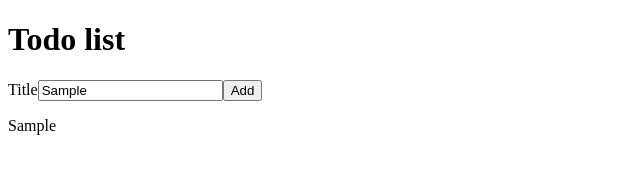
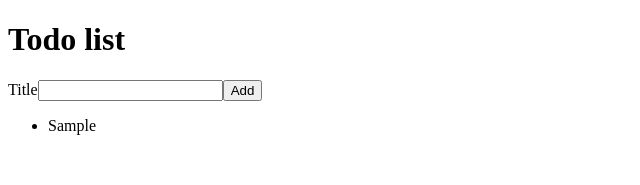
Before and after one commit to vitaliipp/react-todo, a React (Create React App) app: page / in a window 1280 px wide. Both pictures are taken after typing "Sample" into the empty fields and a click on the button "Add". Shown: the top 185 px of the page, without its empty margins (0-640 px from the left). Built offline with nearby package versions, Linux system fonts and the light colour scheme; the HTML template or start-up script is replaced by a standard one.

Commit message:
Add New Todo to List

```diff
--- a/src/AddTodoForm.js
+++ b/src/AddTodoForm.js
@@ -11,8 +11,8 @@ const AddTodoForm = ({ onAddTodo }) => {
   const handleAddTodo = (event) => {
     event.preventDefault();
 
-    onAddTodo(todoTitle);
-    event.target.reset();
+    onAddTodo({ title: todoTitle, id: Date.now() });
+    setTodoTitle('');
   };
 
   return (
--- a/src/App.js
+++ b/src/App.js
@@ -3,13 +3,16 @@ import TodoList from './TodoList';
 import AddTodoForm from './AddTodoForm';
 
 function App() {
-  const [newTodo, setNewTodo] = React.useState('');
   const [todoList, setTodoList] = React.useState([]);
+
+  const addTodo = (newTodo) => {
+    setTodoList([...todoList, newTodo]);
+  };
   return (
     <>
       <h1>Todo list</h1>
-      <AddTodoForm onAddTodo={setNewTodo} />
-      <p>{newTodo}</p>
+      <AddTodoForm onAddTodo={addTodo} />
+
       <TodoList todoList={todoList} />
     </>
   );
--- a/src/TodoListItem.js
+++ b/src/TodoListItem.js
@@ -1,7 +1,7 @@
 import React from 'react';
 
-const TodoListItem = (props) => {
-  return <li>{props.todo.title}</li>;
+const TodoListItem = ({ todo }) => {
+  return <li>{todo.title}</li>;
 };
 
 export default TodoListItem;
```
